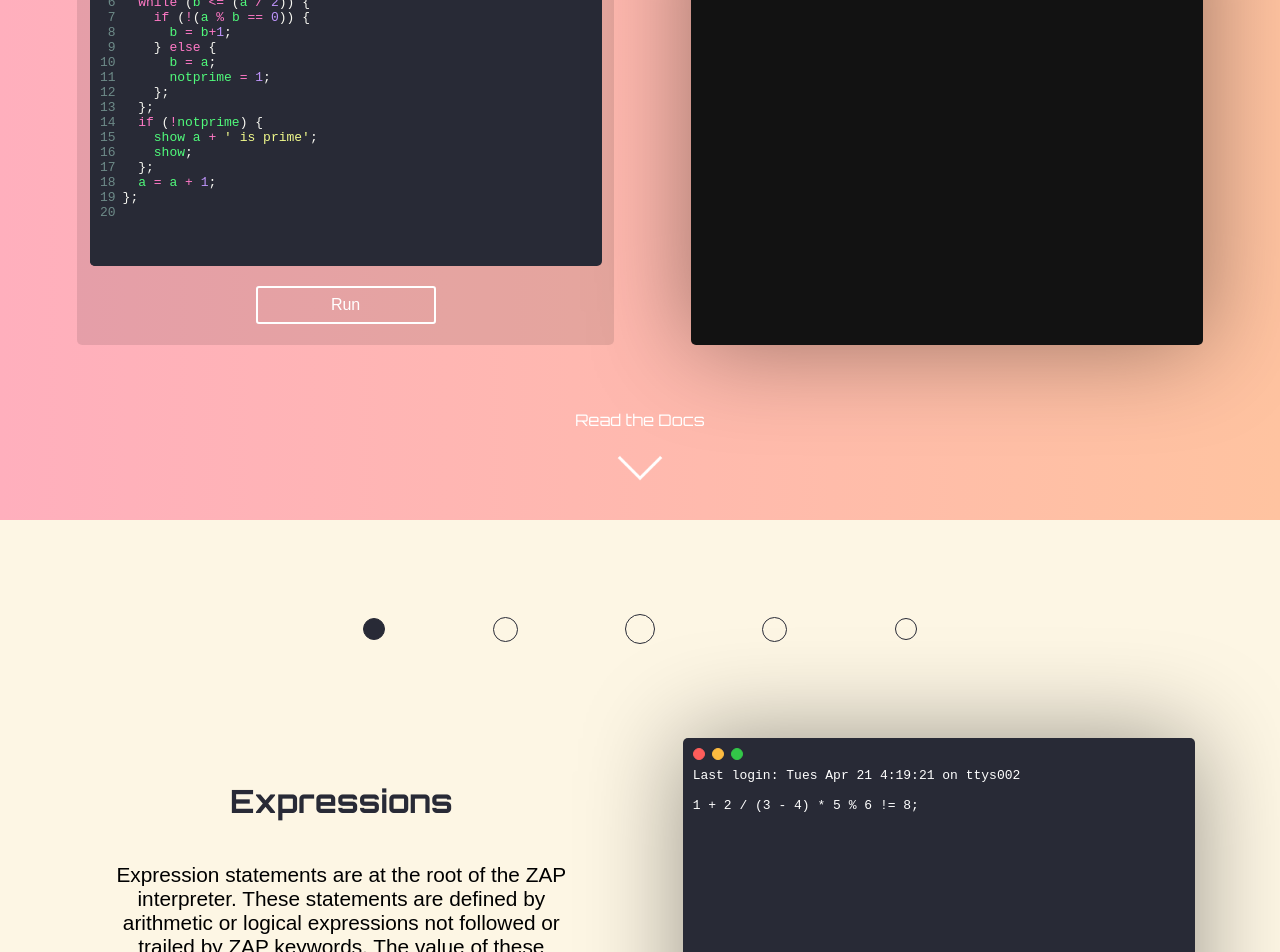
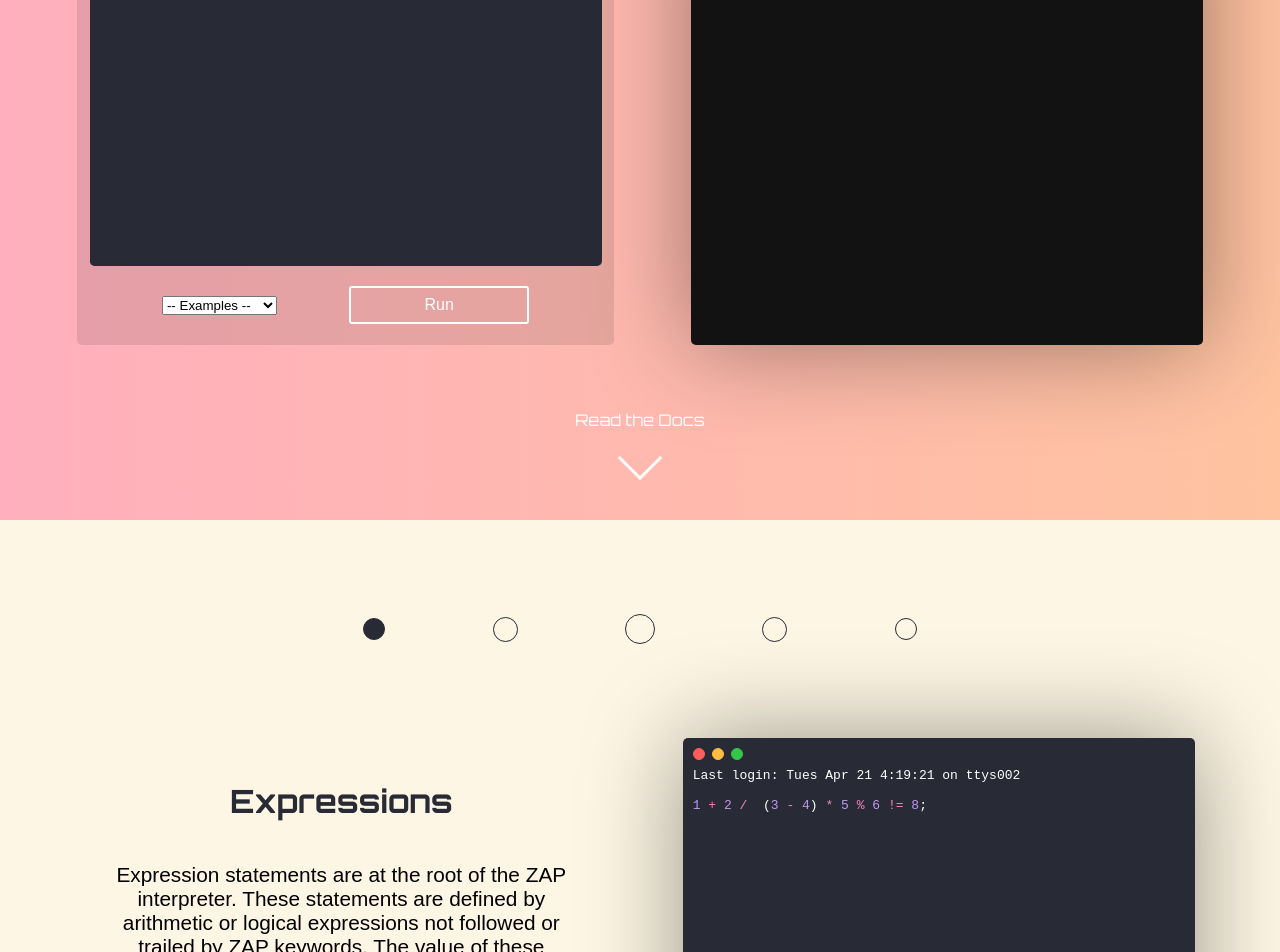
Before and after one commit to jzsiggy/ZAP, a React (Create React App) app in the folder web/: page / in a window 1280 px wide. Shown: the part 280-1232 px from the top of the page. Built offline with nearby package versions, Linux system fonts and the light colour scheme; a web font is replaced by a local one.

Commit message:
Adding example code

```diff
--- a/web/src/components/banner/Editor/Editor.js
+++ b/web/src/components/banner/Editor/Editor.js
@@ -1,5 +1,5 @@
 import React , { Component } from 'react';
-import { Button , SectionContainer } from './styles';
+import { Button , SectionContainer , BtnContainer } from './styles';
 import { Controlled as CodeMirror } from 'react-codemirror2'
 
 import AppContext from '../context/AppContext';
@@ -19,6 +19,10 @@ class Editor extends Component {
     };
   };
 
+  handleSelection = (event) => {
+    this.context.setSelection(event.target.value);
+  };
+
   render () {
     return (
       <SectionContainer>
@@ -36,8 +40,20 @@ class Editor extends Component {
           onChange={(editor, data, value) => {
           }}
         />
+        <BtnContainer>
 
-        <Button onClick={this.context.execute}>Run</Button>
+          <select id="example" onChange={this.handleSelection}>
+            <option>-- Examples --</option>
+            <option value="prime">Prime Numbers</option>
+            <option value="function">Function</option>
+            <option value="while">While</option>
+            <option value="variable">Variable</option>
+            <option value="pumpkin">Pumpkins</option>
+          </select>
+
+          <Button onClick={this.context.execute}>Run</Button>
+
+        </BtnContainer>
       </SectionContainer>
     );
   };
--- a/web/src/components/banner/Editor/styles.js
+++ b/web/src/components/banner/Editor/styles.js
@@ -17,6 +17,11 @@ const SectionContainer = styled.div`
     min-height: 250px;
     height: 50%;
   }
+
+  @media only screen and (max-height: 750px) {
+    min-height: 300px;
+    height: 50%;
+  }
 `
 
 const Button = styled.div`
@@ -24,7 +29,6 @@ const Button = styled.div`
   display: inline-block;
   border-radius: 3px;
   padding: 0.5rem 0;
-  margin: 0 auto;
   text-align: center;
   width: 11rem;
   background: transparent;
@@ -38,7 +42,14 @@ const Button = styled.div`
   }
 `
 
+const BtnContainer = styled.div`
+  display: flex;
+  justify-content: space-evenly;
+  align-items: center;
+`
+
 export {
   SectionContainer,
   Button,
+  BtnContainer,
 };
--- a/web/src/components/banner/Terminal/styles.js
+++ b/web/src/components/banner/Terminal/styles.js
@@ -16,6 +16,11 @@ const Container = styled.div`
   @media only screen and (max-width: 900px) {
     min-width: 92%;
     height: 35%;
+  }
+
+  @media only screen and (max-height: 750px) {
+    min-height: 300px;
+    height: 50%;
   }
 `
 
--- a/web/src/components/banner/context/ContextProvider.js
+++ b/web/src/components/banner/context/ContextProvider.js
@@ -1,5 +1,6 @@
 import React , { Component } from 'react';
 import AppContext from './AppContext';
+import { examples } from './examples';
 
 import { Zap } from 'jzap';
 
@@ -7,26 +8,7 @@ class CodeContextProvider extends Component {
   constructor (props) {
     super(props)
     this.state = {
-      value: `@a = 0;
-
-while (a < 100) {
-  @b = 2;
-  @notprime = 0;
-  while (b <= (a / 2)) {
-    if (!(a % b == 0)) {
-      b = b+1;
-    } else {
-      b = a;
-      notprime = 1;
-    };
-  };
-  if (!notprime) {
-    show a + ' is prime';
-    show;
-  };
-  a = a + 1;
-};
-`,
+      value: '',
       result: [],
     };
   };
@@ -35,6 +17,10 @@ while (a < 100) {
     this.setState({
       value,
     });
+  };
+
+  setSelection = (selection) => {
+    this.setValue(examples[selection]);
   };
 
   execute = () => {
@@ -52,6 +38,7 @@ while (a < 100) {
       state: this.state,
       setValue: this.setValue,
       execute: this.execute,
+      setSelection: this.setSelection,
     };
 
     return (
--- /dev/null
+++ b/web/src/components/banner/context/examples.js
@@ -0,0 +1,65 @@
+const examples = {
+  prime:
+`@a = 0;
+
+while (a < 100) {
+  @b = 2;
+  @notprime = 0;
+  while (b <= (a / 2)) {
+    if (!(a % b == 0)) {
+      b = b+1;
+    } else {
+      b = a;
+      notprime = 1;
+    };
+  };
+  if (!notprime) {
+    show a + ' is prime';
+    show;
+  };
+  a = a + 1;
+};
+`,
+
+  function:
+`fn sayHi|name| => {
+  show 'hello ' + name;
+};
+
+sayHi|'Johnny'|;
+`,
+
+  while:
+`@counter = 0;
+
+while (counter < 10) {
+  show counter;
+  counter = counter + 1;
+};
+`,
+
+  variable:
+`@name = 'Patricia';
+
+show name;
+`,
+
+  pumpkin:
+`fn eatPumpkin|| => {
+  show 'eating a pumpkin';
+  numberOfPumpkins = numberOfPumpkins - 1;
+  show 'there are ' + numberOfPumpkins + ' left';
+  show;
+};
+
+@numberOfPumpkins = 20;
+
+while (numberOfPumpkins > 5) {
+  eatPumpkin||;
+};
+`
+}
+
+export {
+  examples,
+};
--- /dev/null
+++ b/web/src/components/docs/context/colors.js
@@ -0,0 +1,29 @@
+import styled from 'styled-components';
+
+const Pink = styled.span`
+  color: rgb(242, 134, 189);
+`
+
+const Blue = styled.span`
+  color: rgb(151, 225, 241);
+`
+
+const Green = styled.span`
+  color: rgb(98, 232, 132);
+`
+
+const Purple = styled.span`
+  color: rgb(191, 152, 238);
+`
+
+const Yellow = styled.span`
+  color: rgb(231, 238, 152);
+`
+
+export {
+  Pink,
+  Blue,
+  Green,
+  Purple,
+  Yellow,
+};
--- a/web/src/components/docs/context/data.js
+++ b/web/src/components/docs/context/data.js
@@ -1,4 +1,5 @@
 import React from 'react';
+import { Pink , Purple , Green , Blue , Yellow } from './colors';
 
 const data = {
   expressions : {
@@ -17,7 +18,22 @@ const data = {
     </>,
 
     terminal: <>
-      1 + 2 / (3 - 4) * 5 % 6 != 8;
+      <Purple>1</Purple>&nbsp;
+      <Pink>+</Pink>&nbsp;
+      <Purple>2</Purple>&nbsp;
+      <Pink>/</Pink>&nbsp;
+      (
+      <Purple>3</Purple>&nbsp;
+      <Pink>-</Pink>&nbsp;
+      <Purple>4</Purple>
+      )&nbsp;
+      <Pink>*</Pink>&nbsp;
+      <Purple>5</Purple>&nbsp;
+      <Pink>%</Pink>&nbsp;
+      <Purple>6</Purple>&nbsp;
+      <Pink>!=</Pink>&nbsp;
+      <Purple>8</Purple>
+      ;
     </>,
   },
 
@@ -33,7 +49,11 @@ const data = {
     </>,
 
     terminal: <>
-      @variable = 'I am a string';
+      <Pink>@</Pink>
+      <Green>variable</Green>&nbsp;
+      <Pink>=</Pink>&nbsp;
+      <Yellow>'I am a string'</Yellow>
+      ;
     </>,
   },
 
--- a/web/src/index.css
+++ b/web/src/index.css
@@ -34,3 +34,9 @@ body {
     max-height: 200px;
   }
 }
+
+@media only screen and (max-height: 750px) {
+  .CodeMirror {
+    max-height: 200px;
+  }
+}
```
